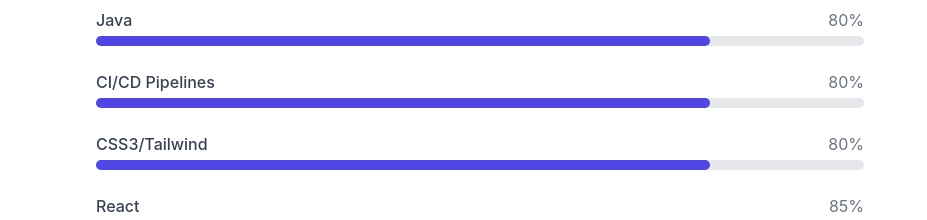
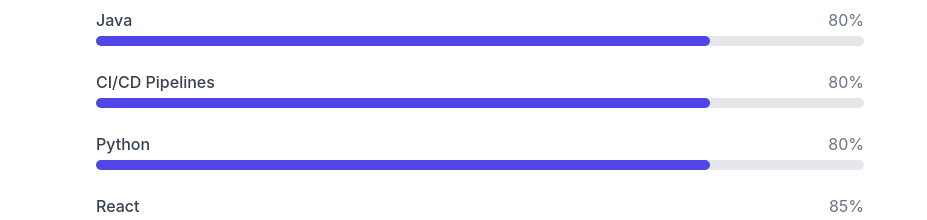
Before and after one commit to NadeeshaMedagama/portfolio_project_with_react, a React (Create React App) app: page / in a window 1280 px wide. Shown: the part 2540-2760 px from the top of the page, without its empty margins (160-1087 px from the left). Built offline with nearby package versions, Linux system fonts and the light colour scheme.

Commit message:
skills section updated

```diff
--- a/src/components/Skills.tsx
+++ b/src/components/Skills.tsx
@@ -3,7 +3,7 @@
         { name: 'JavaScript', level: 85 },
         { name: 'Java', level: 80 },
         { name: 'CI/CD Pipelines', level: 80 },
-        { name: 'CSS3/Tailwind', level: 80 },
+        { name: 'Python', level: 80 },
         { name: 'React', level: 85 },
         { name: 'Cloud Platforms', level: 80 },
         { name: 'Containerization', level: 85 },
```
